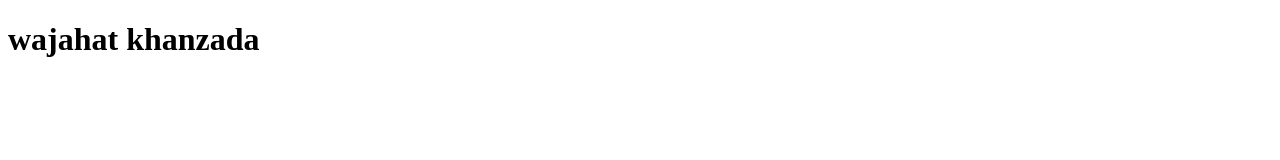
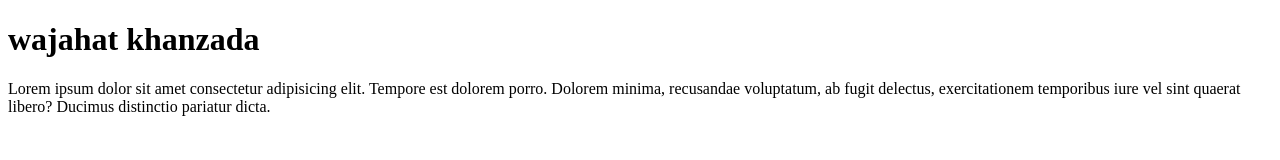
Before and after one commit to Wajahatkhanzada90/khanzada1, a plain HTML site: page index.html in a window 1280 px wide. Drawn offline with Linux system fonts and the light colour scheme.

Commit message:
khanzada1

```diff
--- a/index.html
+++ b/index.html
@@ -1,11 +1,17 @@
 <!DOCTYPE html>
 <html lang="en">
+
 <head>
     <meta charset="UTF-8">
     <meta name="viewport" content="width=device-width, initial-scale=1.0">
     <title>Document</title>
 </head>
+
 <body>
     <h1> wajahat khanzada</h1>
+    <p> Lorem ipsum dolor sit amet consectetur adipisicing elit. Tempore est dolorem porro. Dolorem minima, recusandae
+        voluptatum, ab fugit delectus, exercitationem temporibus iure vel sint quaerat libero? Ducimus distinctio
+        pariatur dicta.</p>
 </body>
+
 </html>
```
